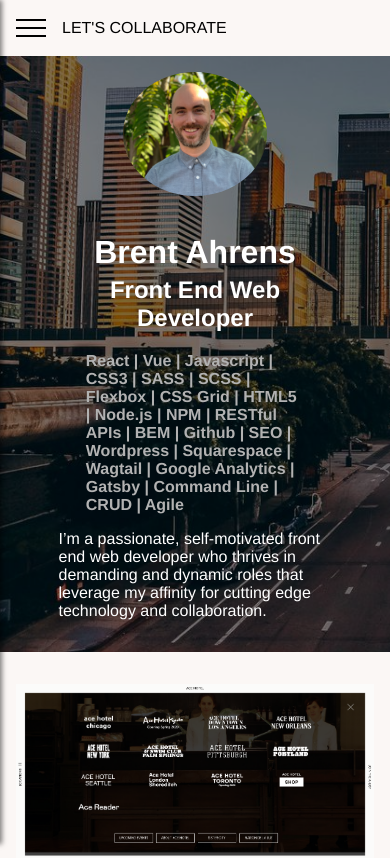
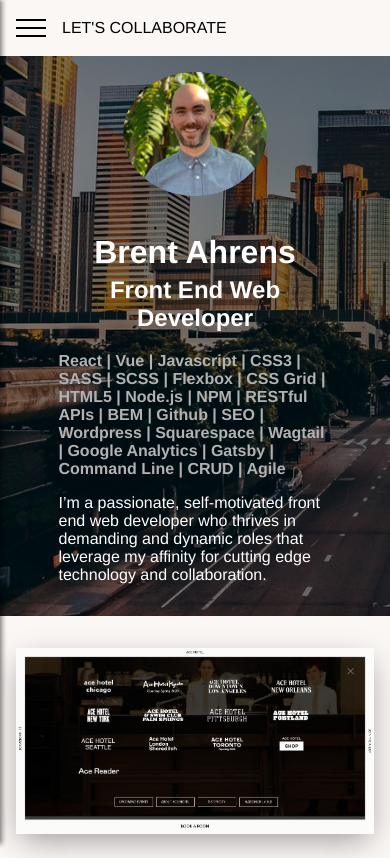
Before and after one commit to brentahrens1/portfolio-2020, a React (Create React App) app: page / in a window 390 px wide. Shown: the top 858 px of the page. Built offline with nearby package versions, Linux system fonts and the light colour scheme.

Commit message:
box shadow on projects / mq about

```diff
--- a/src/components/About/About.css
+++ b/src/components/About/About.css
@@ -67,7 +67,7 @@
     }
 
     .about-skills {
-        width: 80%;
+        width: 100%;
     }
 
     .about-description {
--- a/src/components/Projects/Projects.css
+++ b/src/components/Projects/Projects.css
@@ -16,11 +16,12 @@
     max-width: 100%;
     transform: scale(1);
     cursor: pointer;
+    box-shadow: 0px 10px 30px -5px  rgba(0,0,0,.4);
     transition: transform .2s ease-in;
 }
 
 .project__item--img:hover {
-    transform: scale(1,1.1)
+    transform: scale(1,1.1);
 }
 
 .project__item--img:active {
```
